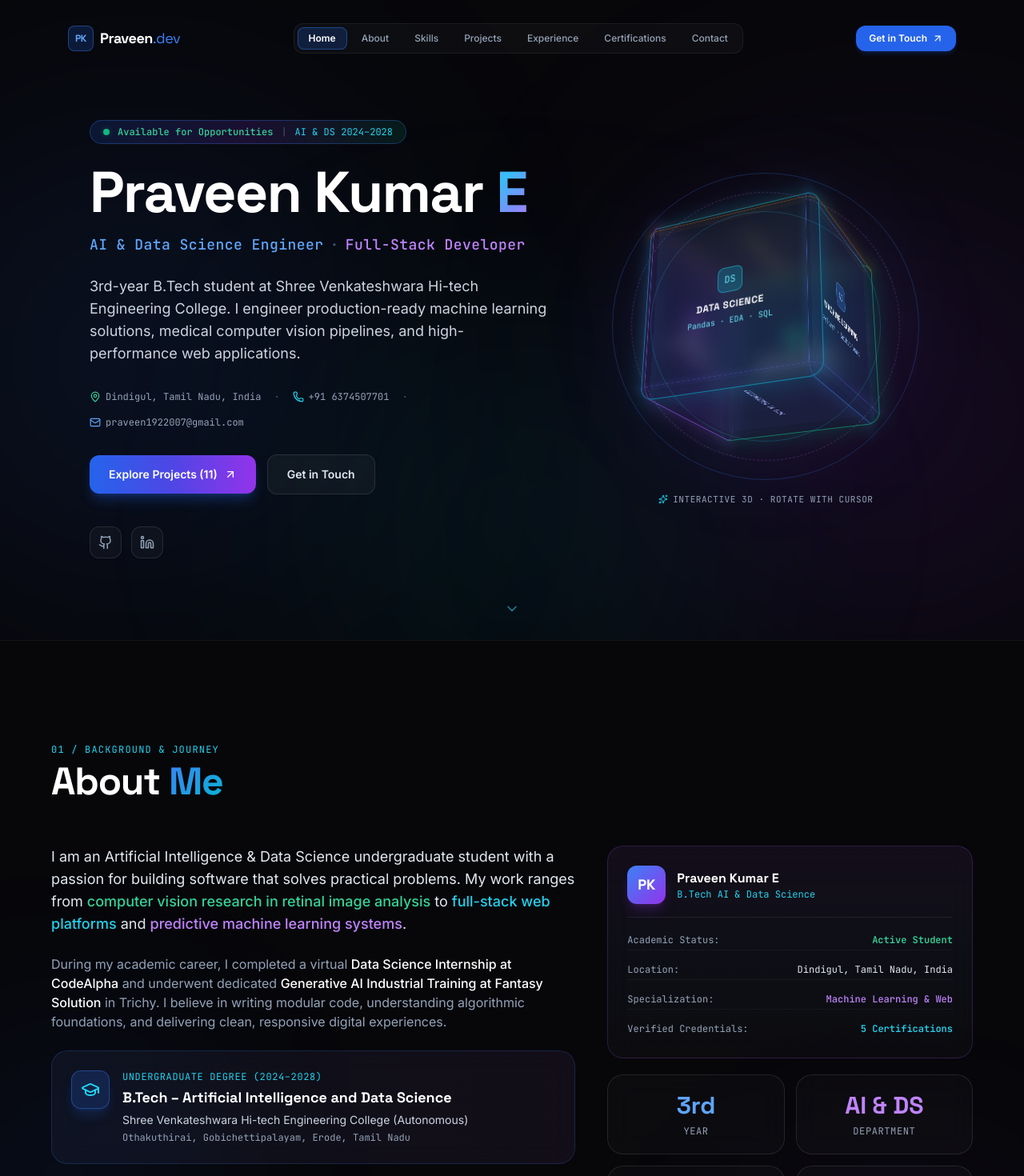
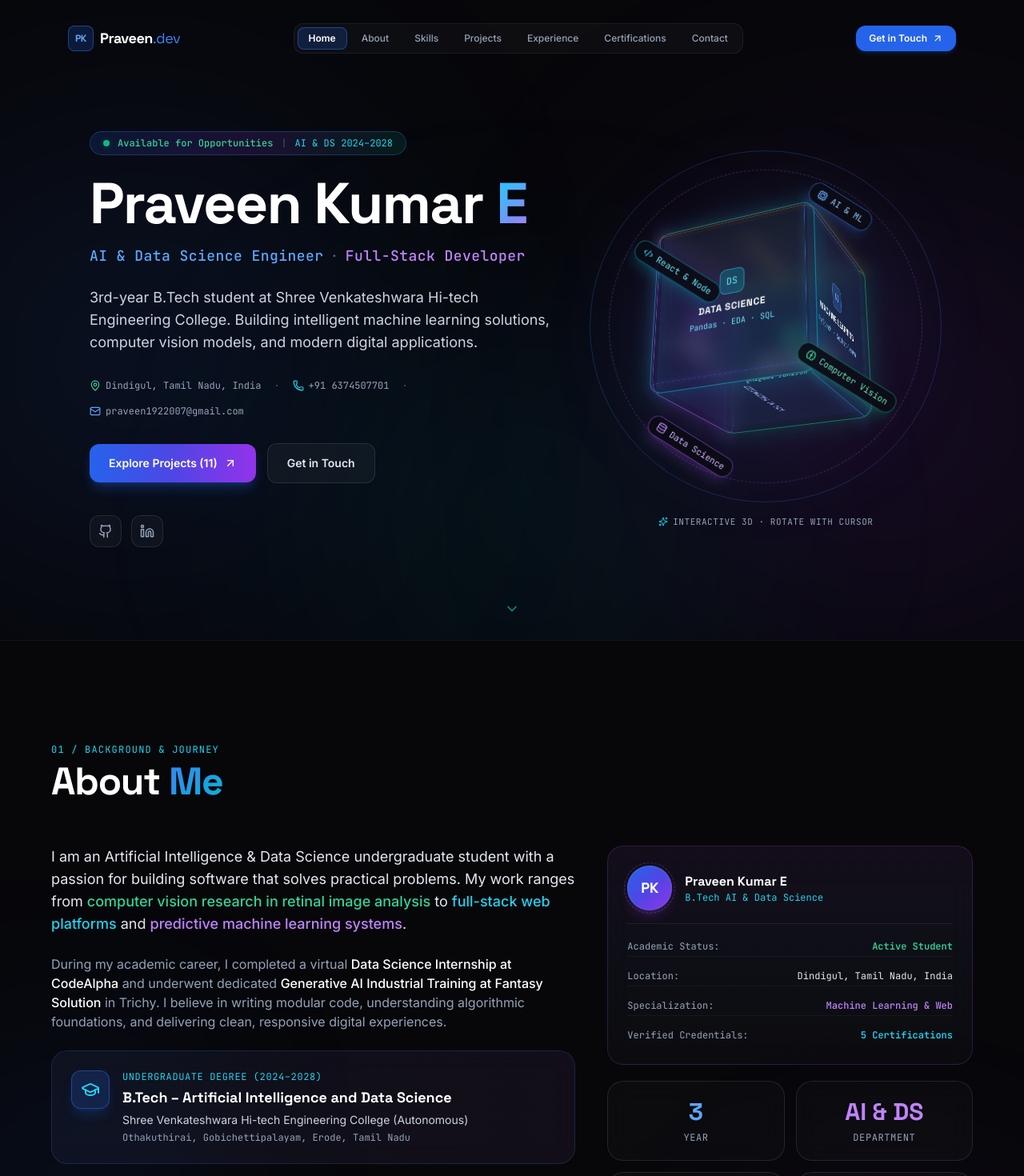
Before and after one commit to PraveenKumarE1/portfolio, a React (Vite) app: page / in a window 1280 px wide. Shown: the top 1470 px of the page at 80% size. Built offline with nearby package versions, Linux system fonts and the light colour scheme.

Commit message:
feat: combine 3D orbiting tech badges, animated stats, cursor glow, and 3D parallax tilt with modern color theme and verified credentials

```diff
--- a/src/App.tsx
+++ b/src/App.tsx
@@ -1,6 +1,7 @@
 import { useState, lazy, Suspense } from "react";
 import { motion, AnimatePresence } from "framer-motion";
 import LoadingScreen from "./components/ui/LoadingScreen";
+import CursorGlow from "./components/ui/CursorGlow";
 import Navbar from "./components/layout/Navbar";
 import Hero from "./components/sections/Hero";
 
@@ -25,6 +26,9 @@ export default function App() {
 
   return (
     <div className="relative min-h-screen bg-[#07070a] text-slate-100 selection:bg-blue-600/30 selection:text-white">
+      {/* Interactive Cursor Glow from previous design */}
+      <CursorGlow />
+
       {/* Cinematic Opening Animation */}
       {isLoading && (
         <LoadingScreen onComplete={() => setIsLoading(false)} />
--- a/src/components/sections/About.tsx
+++ b/src/components/sections/About.tsx
@@ -1,6 +1,36 @@
-import { motion } from "framer-motion";
+import { useEffect, useRef, useState } from "react";
+import { motion, useInView } from "framer-motion";
 import { GraduationCap, Briefcase, Award, Code2, Brain, Terminal, Compass, Sparkles } from "lucide-react";
 import { personal, stats, strengths } from "../../data/portfolio";
+
+function AnimatedCounter({ target, suffix = "" }: { target: string; suffix?: string }) {
+  const ref = useRef<HTMLSpanElement>(null);
+  const inView = useInView(ref, { once: true });
+  const [display, setDisplay] = useState("0");
+
+  useEffect(() => {
+    if (!inView) return;
+    const num = parseInt(target);
+    if (isNaN(num)) {
+      setDisplay(target);
+      return;
+    }
+    let start = 0;
+    const step = Math.ceil(num / 30) || 1;
+    const interval = setInterval(() => {
+      start += step;
+      if (start >= num) {
+        setDisplay(String(num));
+        clearInterval(interval);
+      } else {
+        setDisplay(String(start));
+      }
+    }, 45);
+    return () => clearInterval(interval);
+  }, [inView, target]);
+
+  return <span ref={ref}>{display}{suffix}</span>;
+}
 
 export default function About() {
   const statColors = [
@@ -89,14 +119,20 @@ export default function About() {
             </div>
           </div>
 
-          {/* Right Column: Key Stats & Overview Box */}
+          {/* Right Column: Key Stats & Overview Box with Spinning Avatar Ring */}
           <div className="lg:col-span-5 space-y-5">
-            {/* Profile Overview Card with Multi-Color accents */}
+            {/* Profile Overview Card with Spinning Ring & PK Initials */}
             <div className="clean-card p-6 border border-purple-500/20 bg-gradient-to-b from-purple-900/[0.1] via-blue-900/[0.05] to-transparent">
-              <div className="flex items-center gap-3.5 pb-4 border-b border-white/[0.08]">
-                <div className="w-12 h-12 rounded-xl bg-gradient-to-br from-blue-500 to-purple-600 flex items-center justify-center font-display font-bold text-white text-lg shadow-lg shadow-purple-600/25">
-                  PK
+              <div className="flex items-center gap-4 pb-4 border-b border-white/[0.08]">
+                {/* Profile graphic with animated spinning ring from previous version */}
+                <div className="relative w-14 h-14 shrink-0">
+                  <div className="absolute inset-0 rounded-full border border-blue-400/40 animate-spin-slow" />
+                  <div className="absolute -inset-1 rounded-full border border-dashed border-purple-400/30 animate-spin" style={{ animationDuration: "20s" }} />
+                  <div className="w-full h-full rounded-full bg-gradient-to-br from-blue-600 via-indigo-600 to-purple-600 flex items-center justify-center font-display font-bold text-white text-lg shadow-lg shadow-purple-600/25">
+                    PK
+                  </div>
                 </div>
+
                 <div>
                   <h3 className="font-bold text-white font-display text-base">Praveen Kumar E</h3>
                   <p className="text-xs text-cyan-400 font-mono">B.Tech AI & Data Science</p>
@@ -123,7 +159,7 @@ export default function About() {
               </div>
             </div>
 
-            {/* Stats Grid with Individual Vivid Colors */}
+            {/* Stats Grid with Animated Numbers */}
             <div className="grid grid-cols-2 gap-3.5">
               {stats.map((stat, idx) => {
                 const colorConfig = statColors[idx % statColors.length];
@@ -133,7 +169,7 @@ export default function About() {
                     className={`clean-card p-5 border border-white/10 ${colorConfig.border} flex flex-col items-center justify-center text-center group transition-all`}
                   >
                     <span className={`text-2xl sm:text-3xl font-bold font-display ${colorConfig.text} transition-transform group-hover:scale-105`}>
-                      {stat.value}{stat.suffix}
+                      <AnimatedCounter target={stat.value} suffix={stat.suffix} />
                     </span>
                     <span className="text-xs font-mono text-slate-400 uppercase tracking-wider mt-1.5">
                       {stat.label}
--- a/src/components/sections/Certifications.tsx
+++ b/src/components/sections/Certifications.tsx
@@ -1,6 +1,7 @@
 import { useState } from "react";
-import { Award, CheckCircle2, ShieldCheck, Copy, Check, ExternalLink, Sparkles } from "lucide-react";
+import { Award, CheckCircle2, ShieldCheck, Copy, Check } from "lucide-react";
 import { certifications } from "../../data/portfolio";
+import Tilt from "react-parallax-tilt";
 
 export default function Certifications() {
   const [copiedId, setCopiedId] = useState<number | null>(null);
@@ -33,12 +34,22 @@ export default function Certifications() {
           </p>
         </div>
 
-        {/* Certifications Grid - Developed with Official Sample Certificate Aesthetics */}
+        {/* Certifications Grid with 3D Tilt & Sample Document Styling */}
         <div className="grid md:grid-cols-2 lg:grid-cols-3 gap-7">
           {certifications.map((cert) => (
+            <Tilt
+              key={cert.id}
+              tiltMaxAngleX={6}
+              tiltMaxAngleY={6}
+              glareEnable
+              glareMaxOpacity={0.05}
+              glareColor={cert.color}
+              glarePosition="all"
+              glareBorderRadius="1.25rem"
+              className="h-full"
+            >
               <div
-              key={cert.id}
-              className="clean-card overflow-hidden border border-white/10 flex flex-col justify-between group transition-all duration-300 relative"
+                className="clean-card h-full overflow-hidden border border-white/10 flex flex-col justify-between group transition-all duration-300 relative"
                 style={{
                   background: "linear-gradient(180deg, rgba(255,255,255,0.03) 0%, rgba(10,10,18,0.9) 100%)",
                 }}
@@ -157,6 +168,7 @@ export default function Certifications() {
                 </div>
 
               </div>
+            </Tilt>
           ))}
         </div>
 
--- a/src/components/sections/Hero.tsx
+++ b/src/components/sections/Hero.tsx
@@ -1,6 +1,6 @@
 import { useState } from "react";
 import { motion } from "framer-motion";
-import { ArrowUpRight, Mail, Phone, MapPin, ChevronDown, Sparkles } from "lucide-react";
+import { ArrowUpRight, Mail, Phone, MapPin, ChevronDown, Sparkles, Cpu, Database, Code2, Brain } from "lucide-react";
 import { personal } from "../../data/portfolio";
 
 function GithubIcon({ size = 16 }: { size?: number }) {
@@ -22,7 +22,7 @@ function LinkedinIcon({ size = 16 }: { size?: number }) {
   );
 }
 
-// Interactive 3D Geometric Structure with Distinct Colors per Face
+// Combined 3D Interactive Geometric Structure with Orbiting Tech Nodes
 function Geometric3DCube() {
   const [rotate, setRotate] = useState({ x: 15, y: 25 });
 
@@ -39,14 +39,34 @@ function Geometric3DCube() {
 
   return (
     <div
-      className="relative w-72 h-72 md:w-96 md:h-96 flex items-center justify-center cursor-pointer select-none perspective-1000"
+      className="relative w-80 h-80 md:w-[440px] md:h-[440px] flex items-center justify-center cursor-pointer select-none perspective-1000"
       onMouseMove={handleMouseMove}
       onMouseLeave={handleMouseLeave}
     >
-      {/* Background Colorful Glows */}
+      {/* Background Colorful Ambient Glows */}
       <div className="absolute w-72 h-72 rounded-full bg-gradient-to-tr from-blue-600/20 via-purple-600/15 to-cyan-500/20 blur-3xl pointer-events-none" />
 
-      {/* 3D Rotating Container */}
+      {/* Orbiting Tech Badges (from previous version, combined with new 3D style) */}
+      <motion.div
+        animate={{ rotate: 360 }}
+        transition={{ duration: 28, repeat: Infinity, ease: "linear" }}
+        className="absolute w-[300px] h-[300px] md:w-[380px] md:h-[380px] pointer-events-none z-20"
+      >
+        <div className="absolute top-0 left-1/2 -translate-x-1/2 px-2.5 py-1 rounded-xl bg-[#0a0a14]/90 border border-blue-500/50 text-blue-300 text-[11px] font-mono flex items-center gap-1.5 shadow-lg shadow-blue-500/20">
+          <Cpu size={13} className="text-blue-400" /> AI & ML
+        </div>
+        <div className="absolute bottom-0 left-1/2 -translate-x-1/2 px-2.5 py-1 rounded-xl bg-[#0a0a14]/90 border border-purple-500/50 text-purple-300 text-[11px] font-mono flex items-center gap-1.5 shadow-lg shadow-purple-500/20">
+          <Database size={13} className="text-purple-400" /> Data Science
+        </div>
+        <div className="absolute top-1/2 left-0 -translate-y-1/2 px-2.5 py-1 rounded-xl bg-[#0a0a14]/90 border border-cyan-500/50 text-cyan-300 text-[11px] font-mono flex items-center gap-1.5 shadow-lg shadow-cyan-500/20">
+          <Code2 size={13} className="text-cyan-400" /> React & Node
+        </div>
+        <div className="absolute top-1/2 right-0 -translate-y-1/2 px-2.5 py-1 rounded-xl bg-[#0a0a14]/90 border border-emerald-500/50 text-emerald-300 text-[11px] font-mono flex items-center gap-1.5 shadow-lg shadow-emerald-500/20">
+          <Brain size={13} className="text-emerald-400" /> Computer Vision
+        </div>
+      </motion.div>
+
+      {/* 3D Rotating Cube Container */}
       <motion.div
         animate={{
           rotateX: [rotate.x, rotate.x + 8, rotate.x],
@@ -56,12 +76,12 @@ function Geometric3DCube() {
           rotateY: { duration: 22, repeat: Infinity, ease: "linear" },
           rotateX: { duration: 4.5, repeat: Infinity, ease: "easeInOut" },
         }}
-        className="w-48 h-48 md:w-56 md:h-56 relative preserve-3d"
+        className="w-44 h-44 md:w-52 md:h-52 relative preserve-3d"
       >
         {/* Front - Blue AI Face */}
         <div
           className="absolute inset-0 border border-blue-500/60 bg-blue-600/[0.08] backdrop-blur-md rounded-2xl flex flex-col items-center justify-center p-4 transition-all duration-300 shadow-[0_0_30px_rgba(59,130,246,0.25)]"
-          style={{ transform: "translateZ(100px)" }}
+          style={{ transform: "translateZ(95px)" }}
         >
           <div className="w-8 h-8 rounded-lg bg-blue-500/25 border border-blue-400/50 flex items-center justify-center text-blue-300 font-mono text-xs mb-2">
             AI
@@ -73,7 +93,7 @@ function Geometric3DCube() {
         {/* Back - Purple Full Stack Face */}
         <div
           className="absolute inset-0 border border-purple-500/60 bg-purple-600/[0.08] backdrop-blur-md rounded-2xl flex flex-col items-center justify-center p-4 shadow-[0_0_30px_rgba(168,85,247,0.25)]"
-          style={{ transform: "rotateY(180deg) translateZ(100px)" }}
+          style={{ transform: "rotateY(180deg) translateZ(95px)" }}
         >
           <div className="w-8 h-8 rounded-lg bg-purple-500/25 border border-purple-400/50 flex items-center justify-center text-purple-300 font-mono text-xs mb-2">
             WEB
@@ -85,7 +105,7 @@ function Geometric3DCube() {
         {/* Right - Emerald Computer Vision Face */}
         <div
           className="absolute inset-0 border border-emerald-500/60 bg-emerald-600/[0.08] backdrop-blur-md rounded-2xl flex flex-col items-center justify-center p-4 shadow-[0_0_30px_rgba(16,185,129,0.25)]"
-          style={{ transform: "rotateY(90deg) translateZ(100px)" }}
+          style={{ transform: "rotateY(90deg) translateZ(95px)" }}
         >
           <div className="w-8 h-8 rounded-lg bg-emerald-500/25 border border-emerald-400/50 flex items-center justify-center text-emerald-300 font-mono text-xs mb-2">
             CV
@@ -97,7 +117,7 @@ function Geometric3DCube() {
         {/* Left - Cyan Data Science Face */}
         <div
           className="absolute inset-0 border border-cyan-500/60 bg-cyan-600/[0.08] backdrop-blur-md rounded-2xl flex flex-col items-center justify-center p-4 shadow-[0_0_30px_rgba(6,182,212,0.25)]"
-          style={{ transform: "rotateY(-90deg) translateZ(100px)" }}
+          style={{ transform: "rotateY(-90deg) translateZ(95px)" }}
         >
           <div className="w-8 h-8 rounded-lg bg-cyan-500/25 border border-cyan-400/50 flex items-center justify-center text-cyan-300 font-mono text-xs mb-2">
             DS
@@ -109,7 +129,7 @@ function Geometric3DCube() {
         {/* Top */}
         <div
           className="absolute inset-0 border border-amber-500/30 bg-amber-500/[0.04] rounded-2xl flex items-center justify-center shadow-[0_0_20px_rgba(245,158,11,0.15)]"
-          style={{ transform: "rotateX(90deg) translateZ(100px)" }}
+          style={{ transform: "rotateX(90deg) translateZ(95px)" }}
         >
           <span className="text-amber-300 font-mono text-[10px]">INTELLIGENT SYSTEMS</span>
         </div>
@@ -117,16 +137,15 @@ function Geometric3DCube() {
         {/* Bottom */}
         <div
           className="absolute inset-0 border border-indigo-500/30 bg-indigo-500/[0.04] rounded-2xl flex items-center justify-center shadow-[0_0_20px_rgba(99,102,241,0.15)]"
-          style={{ transform: "rotateX(-90deg) translateZ(100px)" }}
+          style={{ transform: "rotateX(-90deg) translateZ(95px)" }}
         >
           <span className="text-indigo-300 font-mono text-[10px]">ENGINEERED IN CODE</span>
         </div>
       </motion.div>
 
-      {/* Orbiting Axis Rings with color gradients */}
+      {/* Orbiting Axis Rings */}
       <div className="absolute inset-0 rounded-full border border-blue-500/25 pointer-events-none" />
       <div className="absolute inset-6 rounded-full border border-dashed border-purple-400/25 animate-spin" style={{ animationDuration: "35s" }} />
-      <div className="absolute inset-12 rounded-full border border-cyan-400/20 animate-spin-reverse" style={{ animationDuration: "25s" }} />
     </div>
   );
 }
@@ -134,7 +153,7 @@ function Geometric3DCube() {
 export default function Hero() {
   return (
     <section id="home" className="relative min-h-screen flex items-center pt-28 pb-16 overflow-hidden">
-      {/* Rich Multi-Color Ambient Background Orbs */}
+      {/* Ambient Multi-Color Glows */}
       <div className="absolute top-1/4 -left-20 w-[500px] h-[500px] bg-blue-600/15 blur-[150px] rounded-full pointer-events-none" />
       <div className="absolute top-1/3 -right-20 w-[500px] h-[500px] bg-purple-600/15 blur-[150px] rounded-full pointer-events-none" />
       <div className="absolute -bottom-20 left-1/3 w-[450px] h-[450px] bg-cyan-500/10 blur-[140px] rounded-full pointer-events-none" />
@@ -189,7 +208,7 @@ export default function Hero() {
             transition={{ delay: 0.3, duration: 0.6 }}
             className="text-slate-300 text-base md:text-lg max-w-xl leading-relaxed mb-8 font-normal"
           >
-            3rd-year B.Tech student at Shree Venkateshwara Hi-tech Engineering College. I engineer production-ready machine learning solutions, medical computer vision pipelines, and high-performance web applications.
+            3rd-year B.Tech student at Shree Venkateshwara Hi-tech Engineering College. Building intelligent machine learning solutions, computer vision models, and modern digital applications.
           </motion.p>
 
           {/* Location & Contact row */}
@@ -266,7 +285,7 @@ export default function Hero() {
           </motion.div>
         </div>
 
-        {/* Right Column: Multi-Color 3D Interactive Geometric Cube */}
+        {/* Right Column: Combined 3D Cube + Orbiting Tech Badges */}
         <motion.div
           initial={{ opacity: 0, scale: 0.9 }}
           animate={{ opacity: 1, scale: 1 }}
--- a/src/components/sections/Projects.tsx
+++ b/src/components/sections/Projects.tsx
@@ -1,7 +1,8 @@
 import { useState } from "react";
 import { motion, AnimatePresence } from "framer-motion";
-import { ArrowUpRight, X, CheckCircle2, ChevronRight, Layers, Lightbulb, Zap, Code2, Eye, GitBranch, Cpu, Database, Activity } from "lucide-react";
+import { ArrowUpRight, X, CheckCircle2, ChevronRight, Layers, Lightbulb, Zap, Code2, Activity, Cpu, Database } from "lucide-react";
 import { projects } from "../../data/portfolio";
+import Tilt from "react-parallax-tilt";
 
 function GithubIcon({ size = 14 }: { size?: number }) {
   return (
@@ -21,7 +22,6 @@ const filterTabs = [
   "Generative AI",
 ];
 
-// Project visual sample metrics without using any AI images
 const projectMetrics: Record<number, { metric: string; icon: typeof Activity; badge: string }> = {
   1: { metric: "Resume Skill Extraction", icon: Cpu, badge: "AI + EdTech" },
   2: { metric: "Real-Time Store Geolocation", icon: Activity, badge: "Interactive Map" },
@@ -72,7 +72,7 @@ export default function Projects() {
           </p>
         </div>
 
-        {/* Filter Pills with Colorful Glow */}
+        {/* Filter Pills */}
         <div className="flex flex-wrap gap-2 mb-12">
           {filterTabs.map((tab) => (
             <button
@@ -89,16 +89,26 @@ export default function Projects() {
           ))}
         </div>
 
-        {/* Projects Grid with Rich Project Sample Banners */}
+        {/* Projects Grid with 3D Tilt Cards & Sample Headers */}
         <div className="grid md:grid-cols-2 lg:grid-cols-3 gap-7">
           {filteredProjects.map((project) => {
             const sampleInfo = projectMetrics[project.id] || { metric: "Verified Codebase", icon: Code2, badge: "Open Source" };
             const MetricIcon = sampleInfo.icon;
 
             return (
+              <Tilt
+                key={project.id}
+                tiltMaxAngleX={6}
+                tiltMaxAngleY={6}
+                glareEnable
+                glareMaxOpacity={0.05}
+                glareColor={project.color}
+                glarePosition="all"
+                glareBorderRadius="1.25rem"
+                className="h-full"
+              >
                 <div
-                key={project.id}
-                className="clean-card overflow-hidden border border-white/10 flex flex-col justify-between group transition-all duration-300 relative hover:shadow-2xl"
+                  className="clean-card h-full overflow-hidden border border-white/10 flex flex-col justify-between group transition-all duration-300 relative"
                   onMouseEnter={(e) => {
                     e.currentTarget.style.borderColor = `${project.color}70`;
                     e.currentTarget.style.boxShadow = `0 20px 40px -12px rgba(0,0,0,0.6), 0 0 35px -6px ${project.color}30`;
@@ -108,7 +118,7 @@ export default function Projects() {
                     e.currentTarget.style.boxShadow = "none";
                   }}
                 >
-                {/* Visual Sample Header Strip (Code-crafted architectural preview) */}
+                  {/* Visual Architecture Sample Header */}
                   <div
                     className="px-5 py-4 border-b flex items-center justify-between"
                     style={{
@@ -152,7 +162,7 @@ export default function Projects() {
                     </span>
                   </div>
 
-                {/* Main Card Content */}
+                  {/* Main Content */}
                   <div className="p-6 flex-1 flex flex-col justify-between">
                     <div>
                       {/* Category line */}
@@ -230,6 +240,7 @@ export default function Projects() {
                   </div>
 
                 </div>
+              </Tilt>
             );
           })}
         </div>
```
Lines whose indentation alone changed are shown as unchanged.
